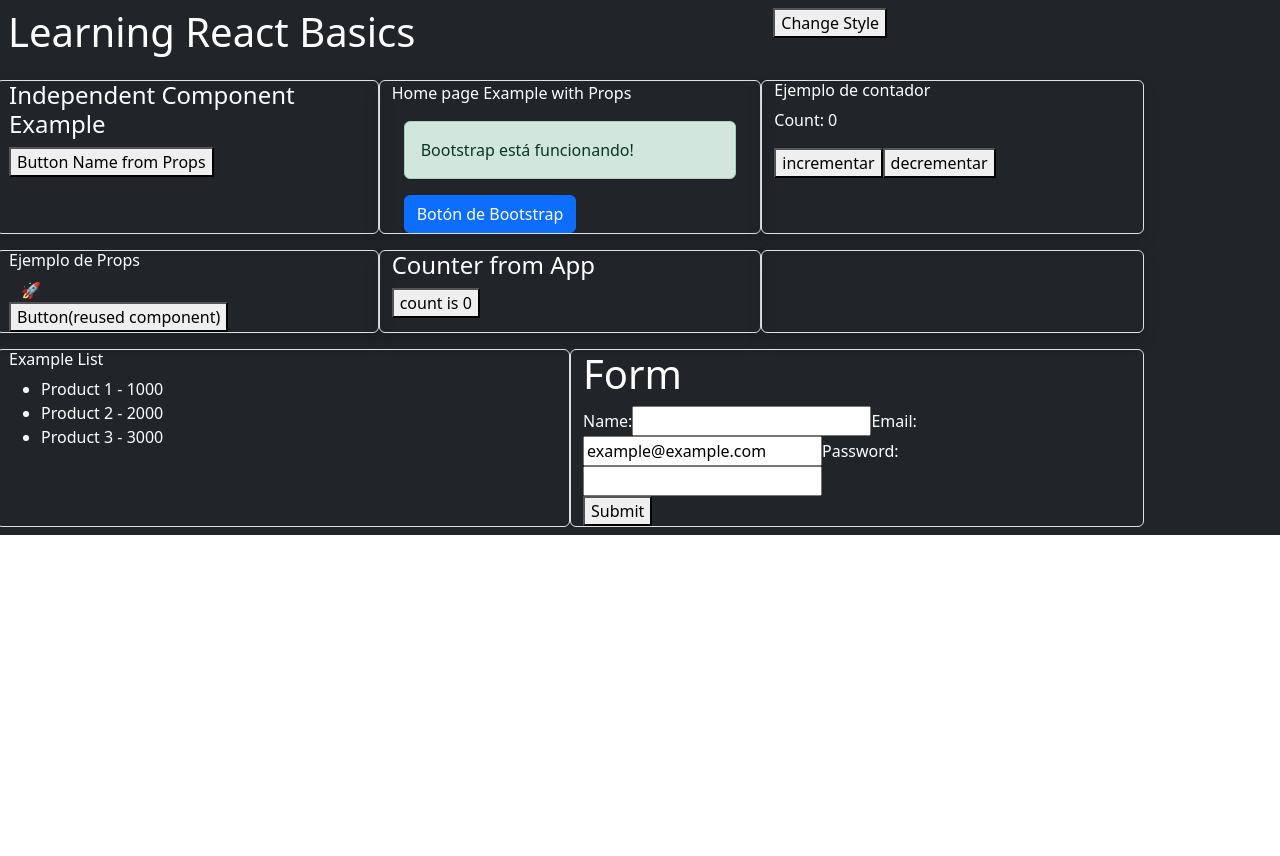
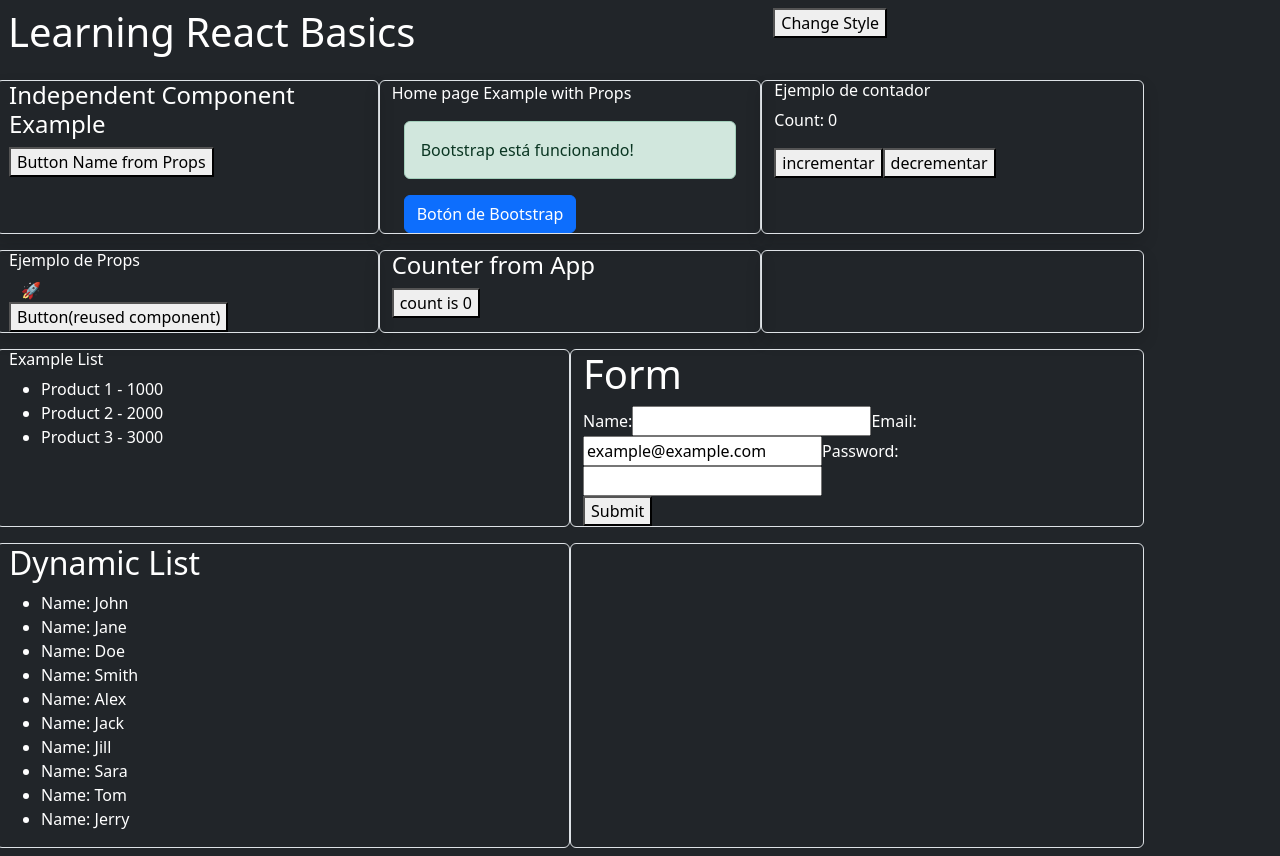
Before and after one commit to LucianoCBarilari/ReactBasics, a React (Vite) app: page / in a window 1280 px wide. Before the commit the page ends 800 px from the top, so only its background shows below. Built offline with nearby package versions, Linux system fonts and the light colour scheme.

Commit message:
add DynamicList component and integrate it into App

```diff
--- a/src/App.jsx
+++ b/src/App.jsx
@@ -9,6 +9,7 @@ import ComponentA from './components/TestAndOthers/componentA';
 import ComponentB from './components/TestAndOthers/componentB';
 import ListExample from './components/DisplayData/listExample';
 import Form from './components/Forms/form';
+import DynamicList from './components/Dynamic Rendering/dynamicList';
 
 function App() {
   const [count, setCount] = useState(0);
@@ -71,6 +72,16 @@ function App() {
             </div>
           </div>
         </div>
+        <div className={mainContainer}>
+          <div className="row">
+            <div className='col-6 border rounded'>
+              <DynamicList />
+            </div>
+            <div className='col-6 border rounded'>
+
+            </div>
+          </div>
+        </div>
       </div>
     </>
   );
--- /dev/null
+++ b/src/components/Dynamic Rendering/dynamicList.jsx
@@ -0,0 +1,35 @@
+
+const DynamicList = () => {
+
+    const Persons = [
+        {id:1,name:'John'},
+        {id:2,name: 'Jane'},
+        {id:3,name:'Doe'},
+        {id:4,name:'Smith'},
+        {id:5,name:'Alex'},
+        {id:6,name:'Jack'},
+        {id:7,name:'Jill'},
+        {id:8,name:'Sara'},
+        {id:9,name:'Tom'},
+        {id:10,name:'Jerry'}
+    ];
+
+    return (
+        <div>
+            <h2>Dynamic List</h2>
+            {Persons.length === 0 ?
+            (<p>No Person Found</p>) :
+            (<ul>
+                {Persons.map(
+                    (Person) => (
+                    <li key={Person.id}> Name: {Person.name}</li>
+                ))}
+            </ul>
+          )}
+
+        </div>
+    );
+
+
+}
+export default DynamicList;
```
